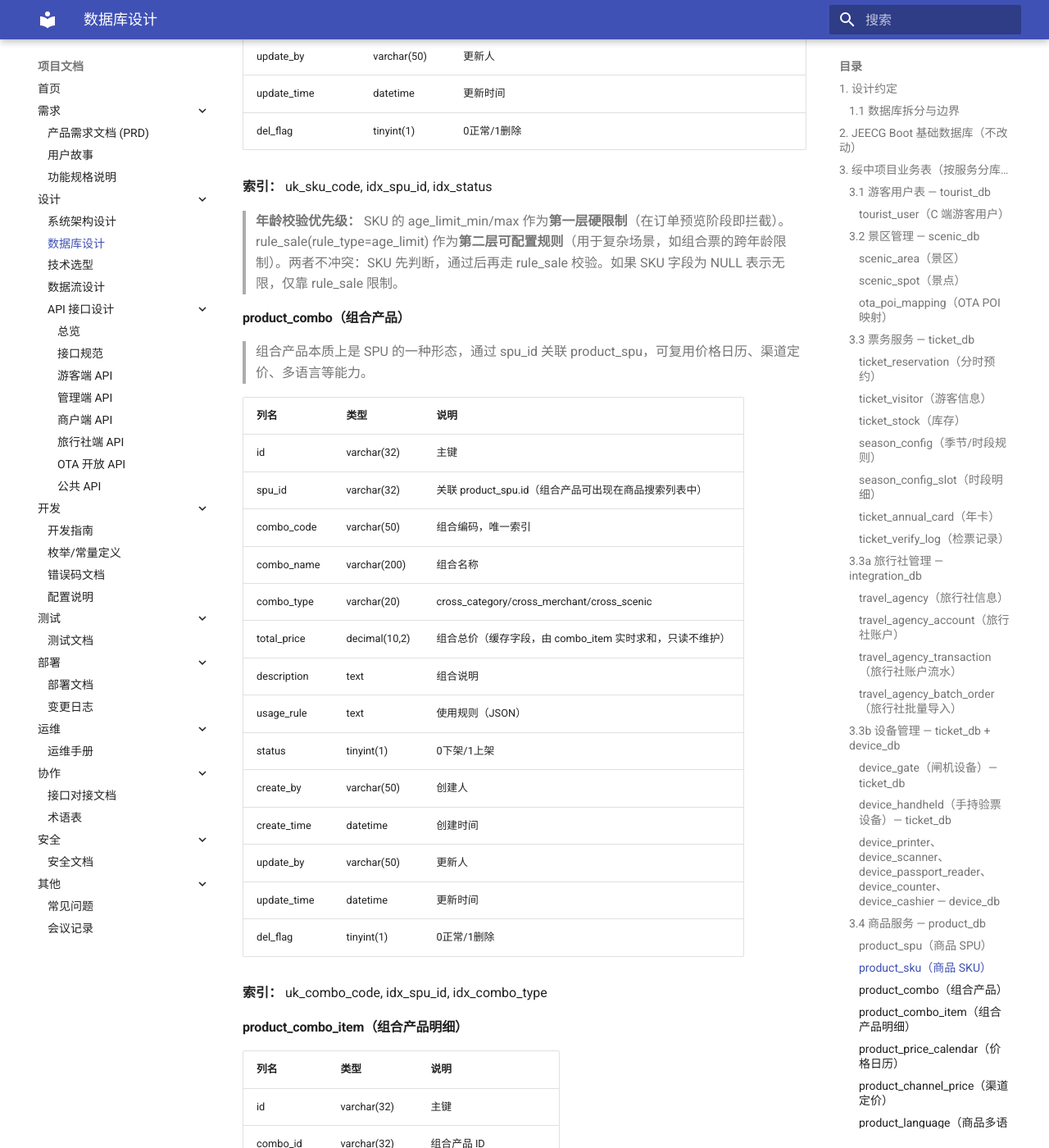
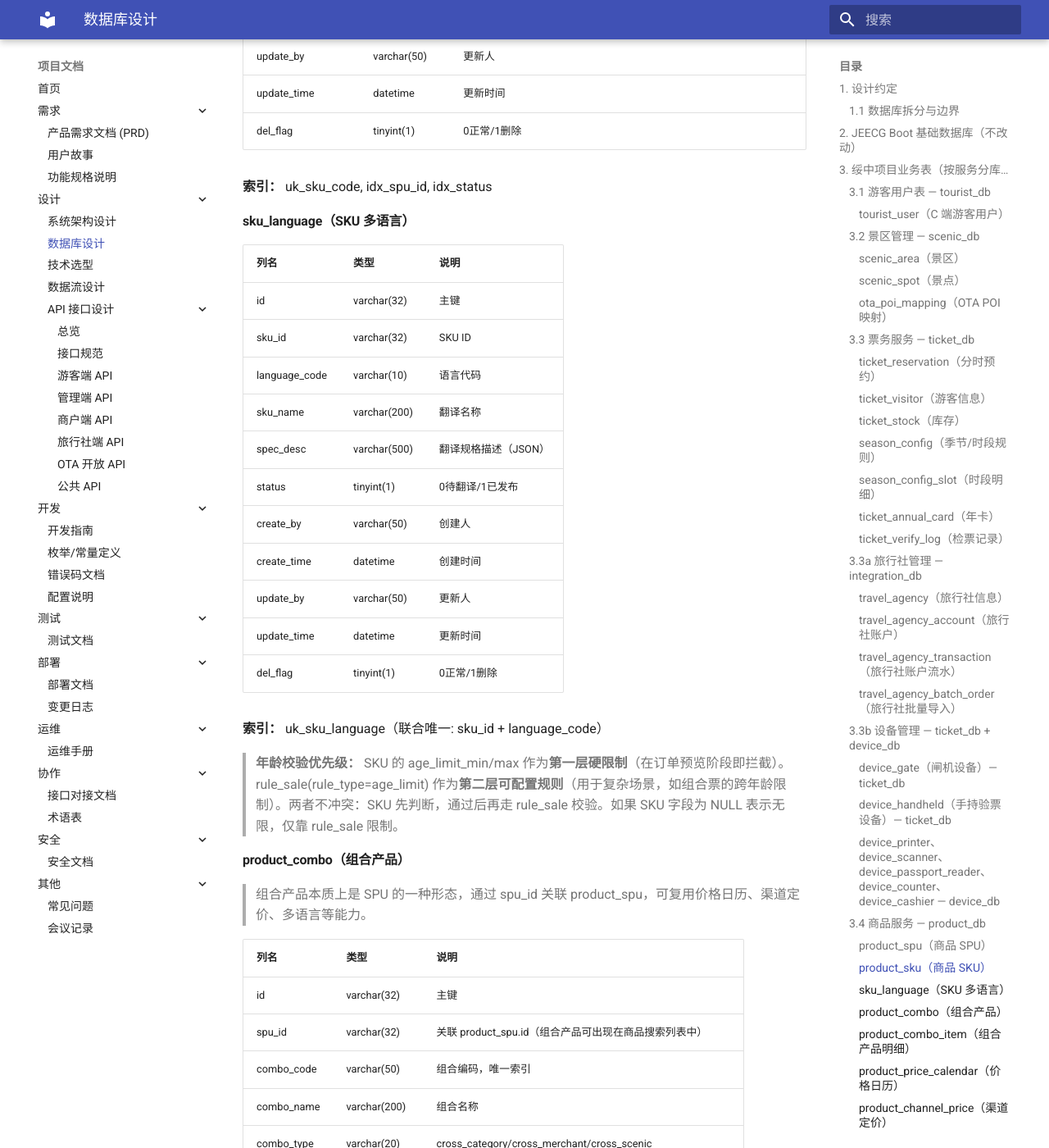
Before and after one commit to 4k48-o/u_trip_doc, an MkDocs documentation site: the page built from docs/design/database.md, in a window 1280 px wide and 1400 px high, scrolled down 20847 px. Shown: the whole window at 82% size. Built offline with MkDocs 1.6.1 and Material for MkDocs 9.7.7, drawn with Linux system fonts in a browser that asks for light colours; some of the changed text lies outside the part shown.

Commit message:
fix: Issue #9——i18n多语言16项修复：5张i18n表+lang参数统一+响应体国际化

```diff
--- a/docs/design/database.md
+++ b/docs/design/database.md
@@ -544,6 +544,24 @@
 
 **索引：** uk_sku_code, idx_spu_id, idx_status
 
+#### sku_language（SKU 多语言）
+
+| 列名 | 类型 | 说明 |
+|------|------|------|
+| id | varchar(32) | 主键 |
+| sku_id | varchar(32) | SKU ID |
+| language_code | varchar(10) | 语言代码 |
+| sku_name | varchar(200) | 翻译名称 |
+| spec_desc | varchar(500) | 翻译规格描述（JSON） |
+| status | tinyint(1) | 0待翻译/1已发布 |
+| create_by | varchar(50) | 创建人 |
+| create_time | datetime | 创建时间 |
+| update_by | varchar(50) | 更新人 |
+| update_time | datetime | 更新时间 |
+| del_flag | tinyint(1) | 0正常/1删除 |
+
+**索引：** uk_sku_language（联合唯一: sku_id + language_code）
+
 > **年龄校验优先级：** SKU 的 age_limit_min/max 作为**第一层硬限制**（在订单预览阶段即拦截）。rule_sale(rule_type=age_limit) 作为**第二层可配置规则**（用于复杂场景，如组合票的跨年龄限制）。两者不冲突：SKU 先判断，通过后再走 rule_sale 校验。如果 SKU 字段为 NULL 表示无限，仅靠 rule_sale 限制。
 
 #### product_combo（组合产品）
@@ -1085,6 +1103,23 @@
 
 **索引：** uk_coupon_code, idx_status, idx_start_time, idx_end_time
 
+#### marketing_coupon_i18n（优惠券多语言）
+
+| 列名 | 类型 | 说明 |
+|------|------|------|
+| id | varchar(32) | 主键 |
+| coupon_id | varchar(32) | 优惠券 ID |
+| language_code | varchar(10) | 语言代码 |
+| coupon_name | varchar(200) | 翻译名称 |
+| status | tinyint(1) | 0待翻译/1已发布 |
+| create_by | varchar(50) | 创建人 |
+| create_time | datetime | 创建时间 |
+| update_by | varchar(50) | 更新人 |
+| update_time | datetime | 更新时间 |
+| del_flag | tinyint(1) | 0正常/1删除 |
+
+**索引：** uk_coupon_language（联合唯一）
+
 #### marketing_coupon_use（优惠券使用记录）
 
 | 列名 | 类型 | 说明 |
@@ -1717,6 +1752,24 @@
 
 **索引：** idx_category, idx_publish_time, idx_status
 
+#### content_article_i18n（资讯多语言）
+
+| 列名 | 类型 | 说明 |
+|------|------|------|
+| id | varchar(32) | 主键 |
+| article_id | varchar(32) | 资讯 ID |
+| language_code | varchar(10) | 语言代码 |
+| title | varchar(200) | 翻译标题 |
+| content | longtext | 翻译内容 |
+| status | tinyint(1) | 0待翻译/1已发布 |
+| create_by | varchar(50) | 创建人 |
+| create_time | datetime | 创建时间 |
+| update_by | varchar(50) | 更新人 |
+| update_time | datetime | 更新时间 |
+| del_flag | tinyint(1) | 0正常/1删除 |
+
+**索引：** uk_article_language（联合唯一）
+
 #### content_note（游客笔记/攻略）
 
 | 列名 | 类型 | 说明 |
@@ -1783,6 +1836,24 @@
 
 **索引：** idx_marker_type, idx_status
 
+#### content_hand_map_i18n（手绘地图标注多语言）
+
+| 列名 | 类型 | 说明 |
+|------|------|------|
+| id | varchar(32) | 主键 |
+| map_id | varchar(32) | 标注 ID |
+| language_code | varchar(10) | 语言代码 |
+| marker_name | varchar(100) | 翻译标注名称 |
+| description | varchar(500) | 翻译描述 |
+| status | tinyint(1) | 0待翻译/1已发布 |
+| create_by | varchar(50) | 创建人 |
+| create_time | datetime | 创建时间 |
+| update_by | varchar(50) | 更新人 |
+| update_time | datetime | 更新时间 |
+| del_flag | tinyint(1) | 0正常/1删除 |
+
+**索引：** uk_map_language（联合唯一）
+
 #### content_route（导览路线）
 
 | 列名 | 类型 | 说明 |
@@ -1804,6 +1875,25 @@
 | del_flag | tinyint(1) | 0正常/1删除 |
 
 **索引：** uk_route_code, idx_area_id, idx_route_type
+
+#### content_route_i18n（路线多语言）
+
+| 列名 | 类型 | 说明 |
+|------|------|------|
+| id | varchar(32) | 主键 |
+| route_id | varchar(32) | 路线 ID |
+| language_code | varchar(10) | 语言代码 |
+| route_name | varchar(200) | 翻译路线名称 |
+| description | text | 翻译路线介绍 |
+| waypoints | longtext | 翻译节点（JSON，含路径点名称翻译） |
+| status | tinyint(1) | 0待翻译/1已发布 |
+| create_by | varchar(50) | 创建人 |
+| create_time | datetime | 创建时间 |
+| update_by | varchar(50) | 更新人 |
+| update_time | datetime | 更新时间 |
+| del_flag | tinyint(1) | 0正常/1删除 |
+
+**索引：** uk_route_language（联合唯一）
 
 #### content_interaction（UGC 互动记录）
 
```
Also changed, not shown: docs/design/api/conventions.md (+2 -1 lines), docs/design/api/tourist.md (+18 -8 lines).
